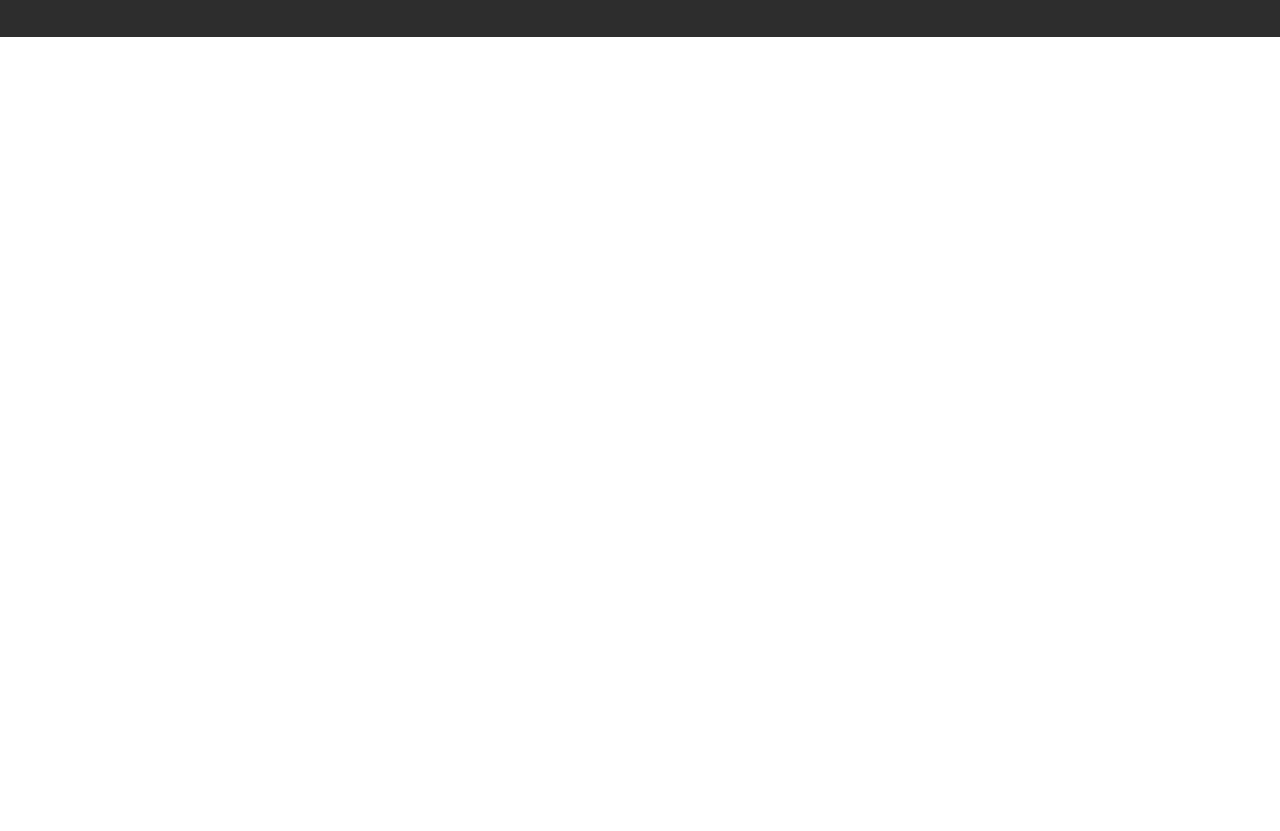
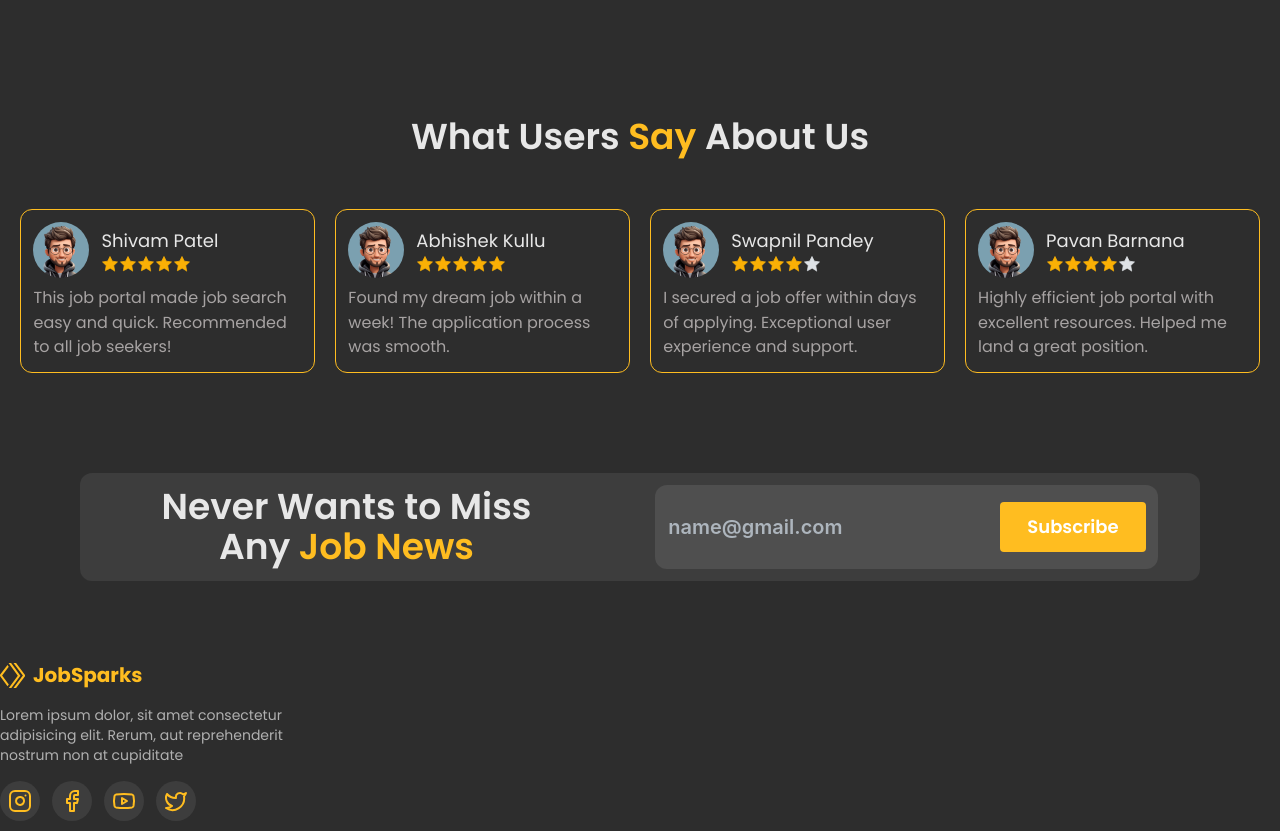
Before and after one commit to Pratik2245/JobPortalFrontend, a React (Vite) app in the folder job-portal-app/: page / in a window 1280 px wide. Shown: the part 1966-2797 px from the top of the page. Before the commit the page ends 2003 px from the top, so only its background shows below. Built offline with nearby package versions, Linux system fonts and the light colour scheme.

Commit message:
completed with About.tsx and Subscribe.tsx and Started With Footer.tsx

```diff
--- a/job-portal-app/src/LandingPage/About.tsx
+++ b/job-portal-app/src/LandingPage/About.tsx
@@ -0,0 +1,31 @@
+import { Avatar, Rating } from "@mantine/core";
+import { testimonials } from "../Data/Data";
+
+const About = () => {
+  return (
+    <div className="mt-20 pb-5">
+      <div className="text-4xl font-semibold mb-3 text-[#e7e7e7] text-center">
+        What Users <span className="text-[#ffbd20]">Say </span> About Us
+      </div>
+      <div className="flex justify-evenly">
+        {testimonials.map((item, index) => (
+          <div
+            key={index}
+            className="flex flex-col w-[23%] border gap-2 border-[#ffbd20] p-3 rounded-xl mt-10"
+          >
+            <div className="flex items-center gap-3">
+              <Avatar src="avatar1.png" className="!h-14 !w-14" />
+              <div className="">
+                <div className="text-lg text-[#e7e7e7]">{item.name}</div>
+                <Rating value={item.rating} fractions={2} readOnly />
+              </div>
+            </div>
+            <div className="text-[#a7a3a3]">{item.testimonial}</div>
+          </div>
+        ))}
+      </div>
+    </div>
+  );
+};
+
+export default About;
--- /dev/null
+++ b/job-portal-app/src/LandingPage/Footer.tsx
@@ -0,0 +1,36 @@
+import { Facebook, Instagram, Twitter, Youtube } from "lucide-react";
+import { SiCloudflareworkers } from "react-icons/si";
+
+const Footer = () => {
+  return (
+    <div className="mt-20 pb-5">
+      <div className="w-1/4 flex flex-col gap-4">
+        <div className="flex items-center text-[#ffbd20] gap-2">
+          <SiCloudflareworkers size={25} />
+          <span className="font-bold text-xl">JobSparks</span>
+        </div>
+
+        <div className="text-sm text-[#b0b0b0]">
+          Lorem ipsum dolor, sit amet consectetur adipisicing elit. Rerum, aut
+          reprehenderit nostrum non at cupiditate
+        </div>
+        <div className="flex gap-3 text-[#ffbd20] [&>div]:bg-[#3d3d3d] [&>div]:p-2 [&>div]:rounded-full [&>div]:cursor-pointer hover:[&>div]:bg-[#4f4f4f]">
+          <div>
+            <Instagram />
+          </div>
+          <div>
+            <Facebook />
+          </div>
+          <div>
+            <Youtube />
+          </div>
+          <div>
+            <Twitter />
+          </div>
+        </div>
+      </div>
+    </div>
+  );
+};
+
+export default Footer;
--- /dev/null
+++ b/job-portal-app/src/LandingPage/Subscribe.tsx
@@ -0,0 +1,30 @@
+import { Button, TextInput } from "@mantine/core";
+
+const Subscribe = () => {
+  return (
+    <div className=" mt-20 mx-20 py-3 flex justify-around  items-center bg-[#3d3d3d] rounded-xl">
+      <div className="text-4xl w-2/5 font-semibold text-[#e7e7e7] text-center">
+        Never Wants to Miss Any{" "}
+        <span className="text-[#ffbd20]">Job News </span>
+      </div>
+      <div className="flex items-center gap-4 bg-[#4f4f4f] px-3 py-3 rounded-xl">
+        <TextInput
+          className="[&_input]:!text-[#e7e7e7] font-semibold"
+          variant="unstyled"
+          placeholder="name@gmail.com"
+          size="xl"
+        />
+        <Button
+          className="rounded-2xl"
+          color="#ffbd20"
+          size="lg"
+          variant="filled"
+        >
+          Subscribe
+        </Button>
+      </div>
+    </div>
+  );
+};
+
+export default Subscribe;
--- a/job-portal-app/src/Pages/HomePage.tsx
+++ b/job-portal-app/src/Pages/HomePage.tsx
@@ -1,7 +1,10 @@
 import Header from "../Header/Header";
+import About from "../LandingPage/About";
 import Companies from "../LandingPage/Companies";
 import DreamJob from "../LandingPage/DreamJob";
+import Footer from "../LandingPage/Footer";
 import JobCategory from "../LandingPage/JobCategory";
+import Subscribe from "../LandingPage/Subscribe";
 import Working from "../LandingPage/Working";
 
 const HomePage = () => {
@@ -13,6 +16,9 @@ const HomePage = () => {
         <Companies />
         <JobCategory />
         <Working />
+        <About />
+        <Subscribe />
+        <Footer />
       </div>
     </>
   );
```
